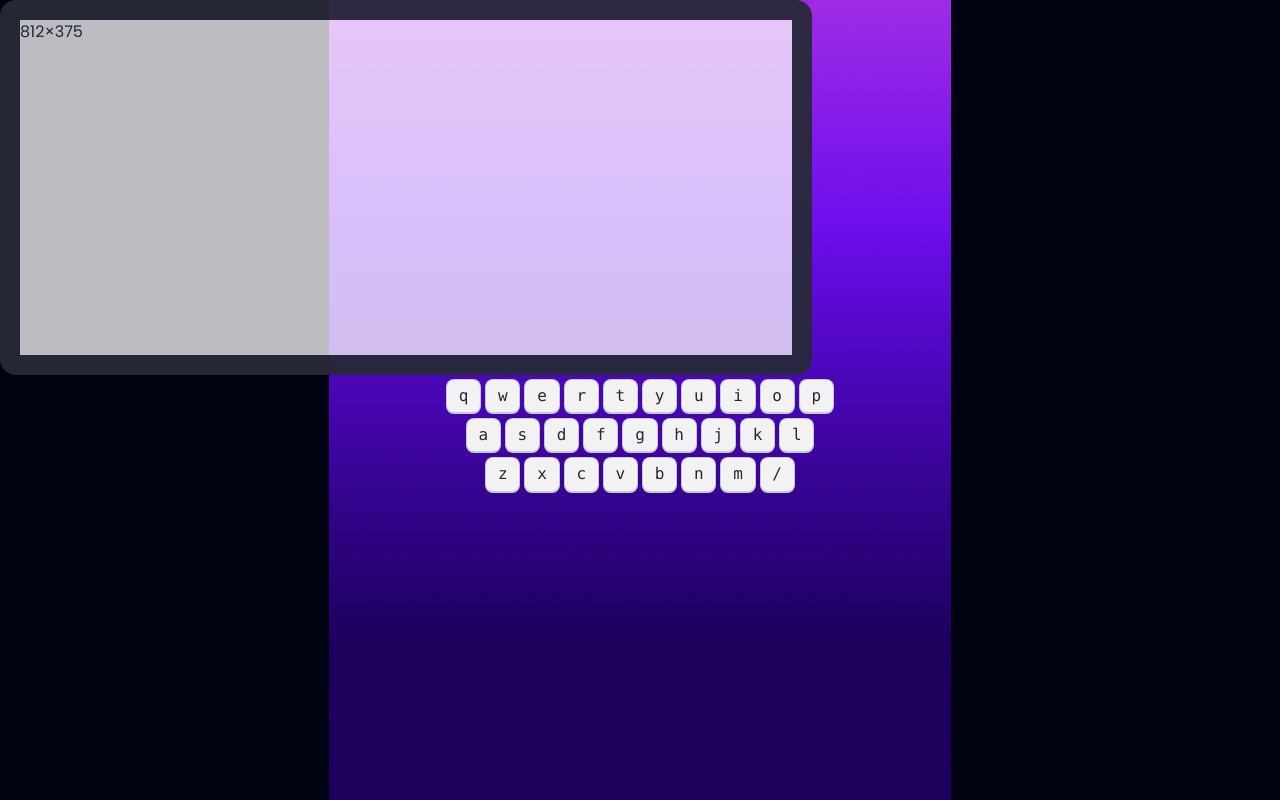
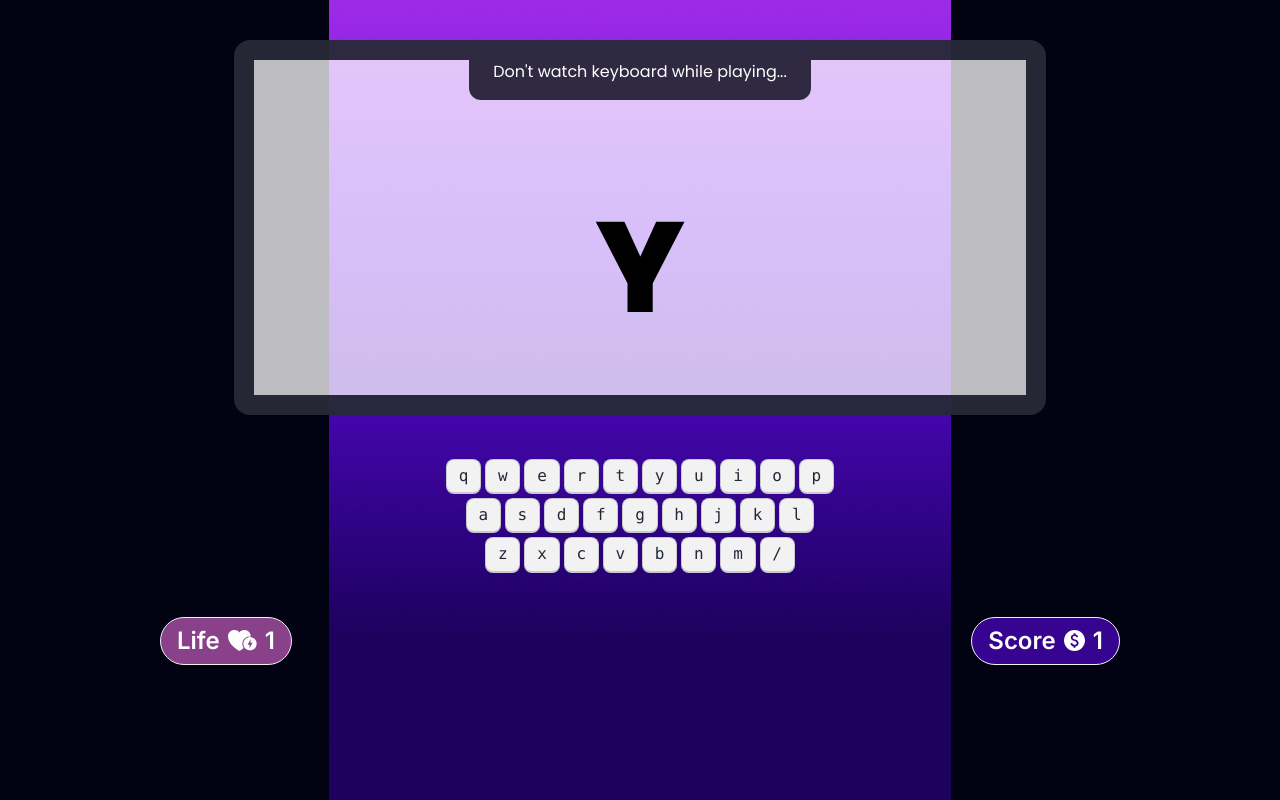
Before and after one commit to Subahan-1D/module-27, a plain HTML site: page index.html in a window 1280 px wide. Drawn offline with nearby package versions, Linux system fonts and the light colour scheme.

Commit message:
Design PlayGround Screen, Life And Score

```diff
--- a/index.html
+++ b/index.html
@@ -27,9 +27,16 @@
     </section>
     <!-- play ground -->
     <section class="play-ground">
-            <div>
+      <div class="flex-col flex items-center gap-10 pt-10">
         <!-- screen -->
-                <div class="artboard artboard-horizontal phone-4 border-[20px] rounded-2xl border-[#010313CC] bg-[#FFFFFFBC]">812×375</div>
+        <div class="artboard artboard-horizontal phone-4 border-[20px] rounded-2xl border-[#010313CC] bg-[#FFFFFFBC]">
+          <div class="flex justify-center ">
+            <p class="bg-[#2F2941] text-white px-6 pb-4 rounded-b-xl">Don't watch keyboard while playing...</p>
+          </div>
+          <div class="flex justify-center items-center h-full">
+            <p class="text-black font-bold text-9xl ">Y</p>
+          </div>
+        </div>
         <!-- keyboard start -->
         <div>
           <div class="flex justify-center gap-1 my-1 w-full">
@@ -67,7 +74,20 @@
           </div>
         </div>
         <!-- keyboard end -->
+
         <!-- life score -->
+        <div class="flex justify-between w-3/4 items-center font-inter ">
+          <button class="btn bg-[#894189] text-white text-2xl rounded-full px-4">
+            Life
+            <img src="img/Group 23.svg" alt="">
+            1
+          </button>
+          <button class="btn bg-[#360490] text-white text-2xl rounded-full px-4">
+            Score
+            <img src="img/monetization_on.svg" alt="">
+            1
+          </button>
+        </div>
       </div>
     </section>
     <section class="score"></section>
--- a/styles.css
+++ b/styles.css
@@ -1,5 +1,5 @@
 
-@import url('https://fonts.googleapis.com/css2?family=Anton&family=Arvo:ital,wght@0,400;0,700;1,400;1,700&family=Poppins:ital,wght@0,300;0,400;0,500;0,600;0,800;1,400;1,500&display=swap');
+@import url('https://fonts.googleapis.com/css2?family=Anton&family=Arvo:ital,wght@0,400;0,700;1,400;1,700&family=Inter:wght@100..900&family=Poppins:ital,wght@0,300;0,400;0,500;0,600;0,800;1,400;1,500&display=swap');
 
 .font-poppins{
     font-family: "Poppins", sans-serif;
@@ -7,3 +7,6 @@
 .font-anton{
     font-family: "Anton", sans-serif;
 }
+.font-inter{
+    font-family: "Inter", sans-serif;
+}
```
Also changed, not shown: img/Group 23.svg (added), img/monetization_on.svg (added). Lines whose indentation alone changed are shown as unchanged.
